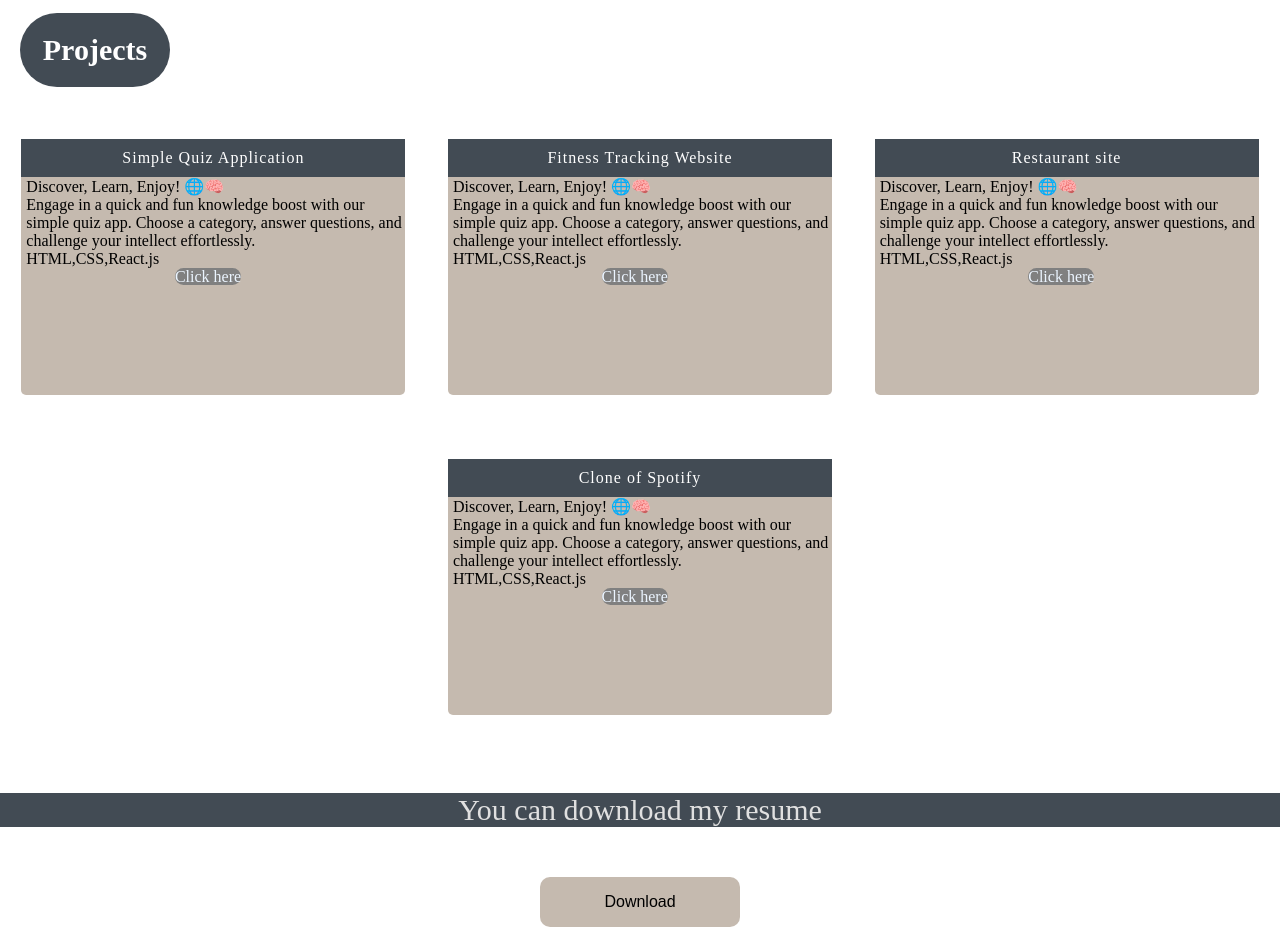
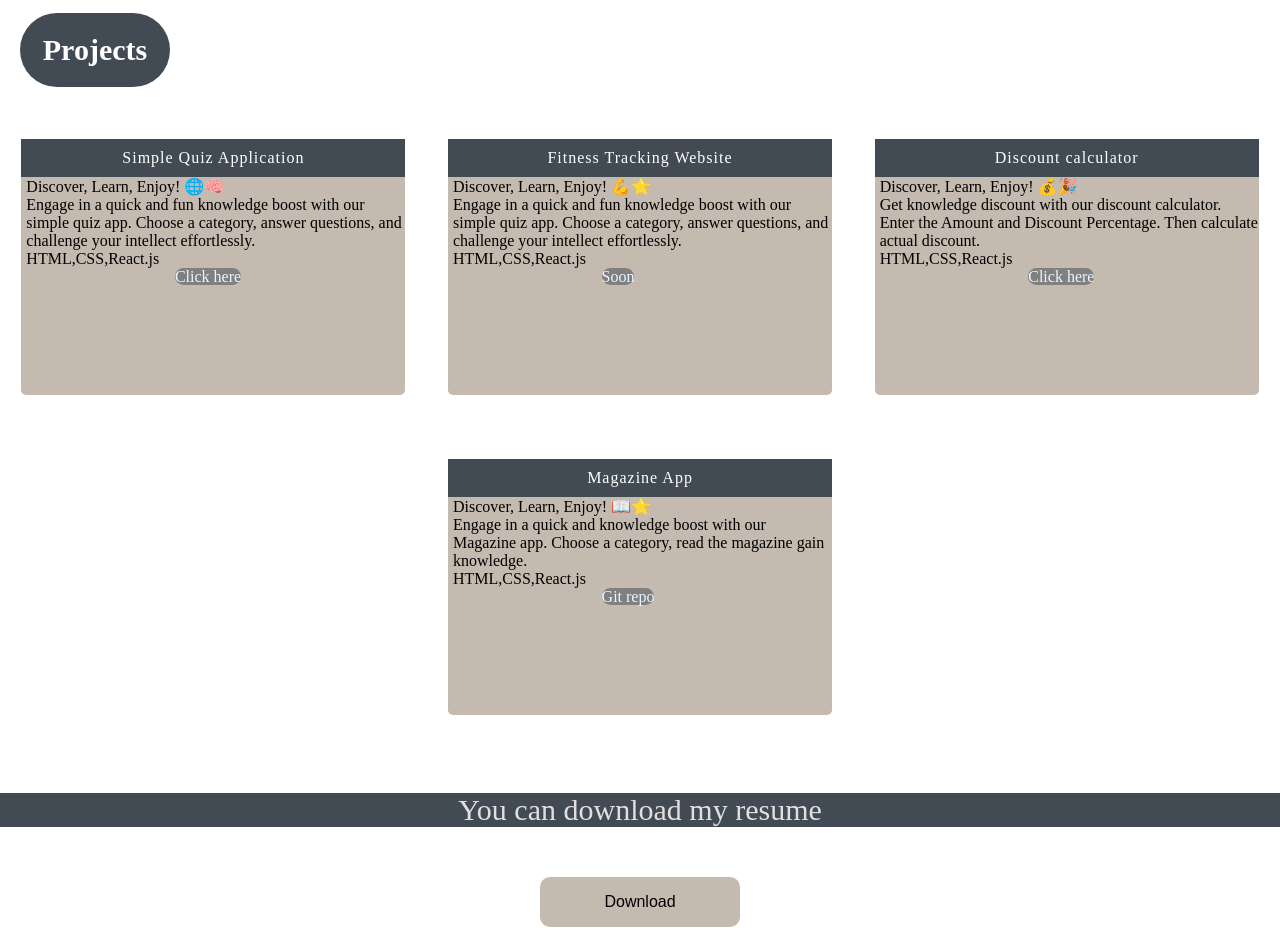
Before and after one commit to adithya0808/portfolio, a React (Vite) app: page / in a window 1280 px wide. Shown: the part 1380-2316 px from the top of the page. Built offline with nearby package versions, Linux system fonts and the light colour scheme.

Commit message:
Update Projects.jsx

```diff
--- a/src/Components/Projects.jsx
+++ b/src/Components/Projects.jsx
@@ -10,28 +10,28 @@ const Projects = () => {
                 <p className='para2'>Discover, Learn, Enjoy! 🌐🧠</p>
                 <p className='para3'>Engage in a quick and fun knowledge boost with our simple quiz app. Choose a category, answer questions, and challenge your intellect effortlessly. </p>
                 <p className="para4">HTML,CSS,React.js</p>
-                <a href="" className='git1'>Click here</a>
+                <a href="https://fantastic-florentine-683006.netlify.app/" className='git1'>Click here</a>
             </div>
             <div className="card">
                 <p className='text1'>Fitness Tracking Website</p>
-                <p className='para2'>Discover, Learn, Enjoy! 🌐🧠</p>
+                <p className='para2'>Discover, Learn, Enjoy! 💪🌟</p>
                 <p className='para3'>Engage in a quick and fun knowledge boost with our simple quiz app. Choose a category, answer questions, and challenge your intellect effortlessly. </p>
                 <p className="para4">HTML,CSS,React.js</p>
-                <a href="" className='git1'>Click here</a>
+                <a href="/home" className='git1'>Soon</a>
             </div>
             <div className="card">
-                <p className='text1'>Restaurant site</p>
-                <p className='para2'>Discover, Learn, Enjoy! 🌐🧠</p>
-                <p className='para3'>Engage in a quick and fun knowledge boost with our simple quiz app. Choose a category, answer questions, and challenge your intellect effortlessly. </p>
+                <p className='text1'>Discount calculator</p>
+                <p className='para2'>Discover, Learn, Enjoy! 💰🎉</p>
+                <p className='para3'>Get knowledge discount with our discount calculator. Enter the Amount and Discount Percentage. Then calculate actual discount. </p>
                 <p className="para4">HTML,CSS,React.js</p>
-                <a href="" className='git1'>Click here</a>
+                <a href="https://discountcheck1.netlify.app/" className='git1'>Click here</a>
             </div>
             <div className="card">
-                <p className='text1'>Clone of Spotify</p>
-                <p className='para2'>Discover, Learn, Enjoy! 🌐🧠</p>
-                <p className='para3'>Engage in a quick and fun knowledge boost with our simple quiz app. Choose a category, answer questions, and challenge your intellect effortlessly. </p>
+                <p className='text1'>Magazine App</p>
+                <p className='para2'>Discover, Learn, Enjoy! 📖🌟</p>
+                <p className='para3'>Engage in a quick and knowledge boost with our Magazine app. Choose a category, read the magazine gain knowledge. </p>
                 <p className="para4">HTML,CSS,React.js</p>
-                <a href="" className='git1'>Click here</a>
+                <a href="" className='git1'>Git repo</a>
             </div>
         </div>
     </div>
```
